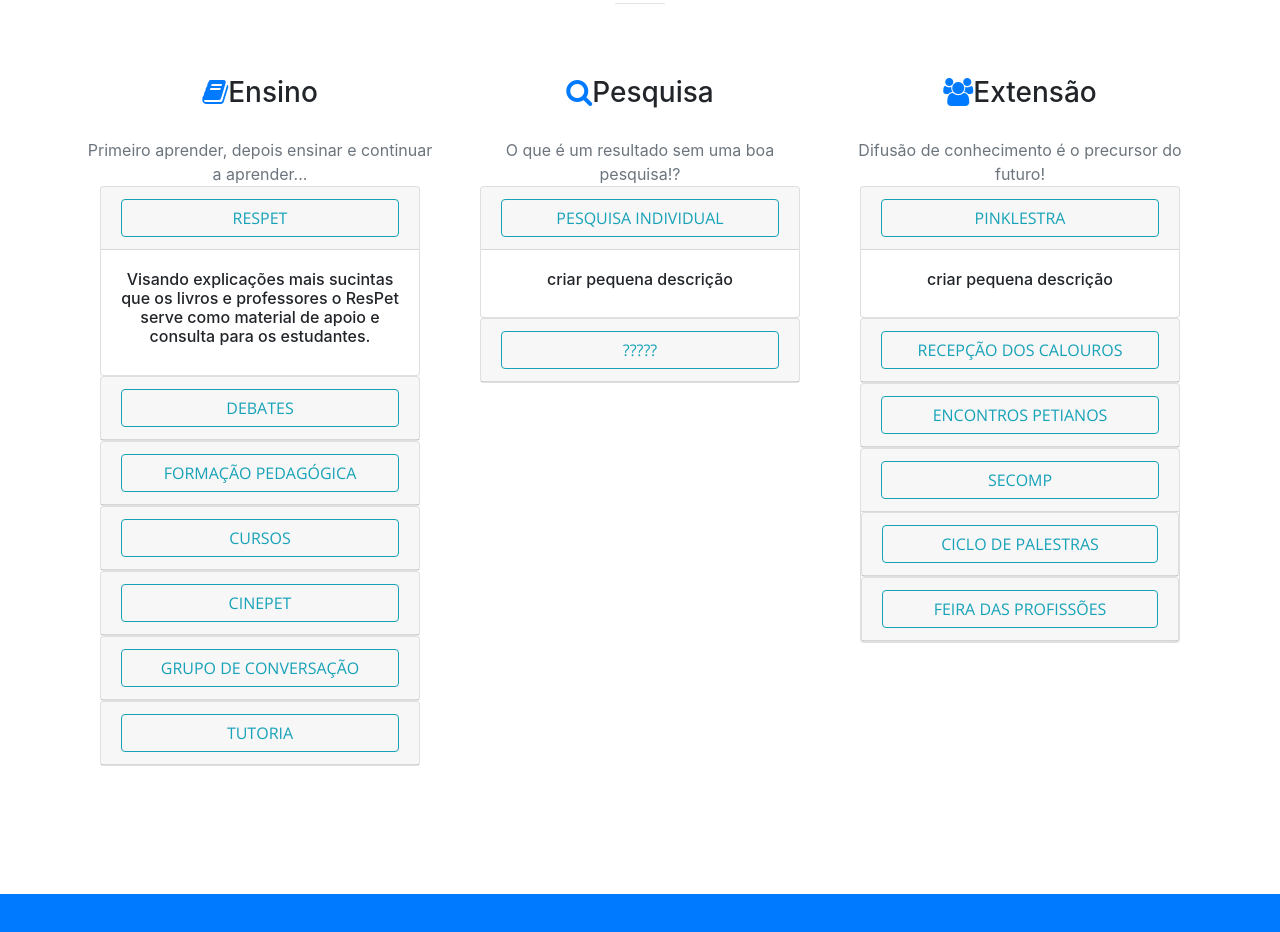
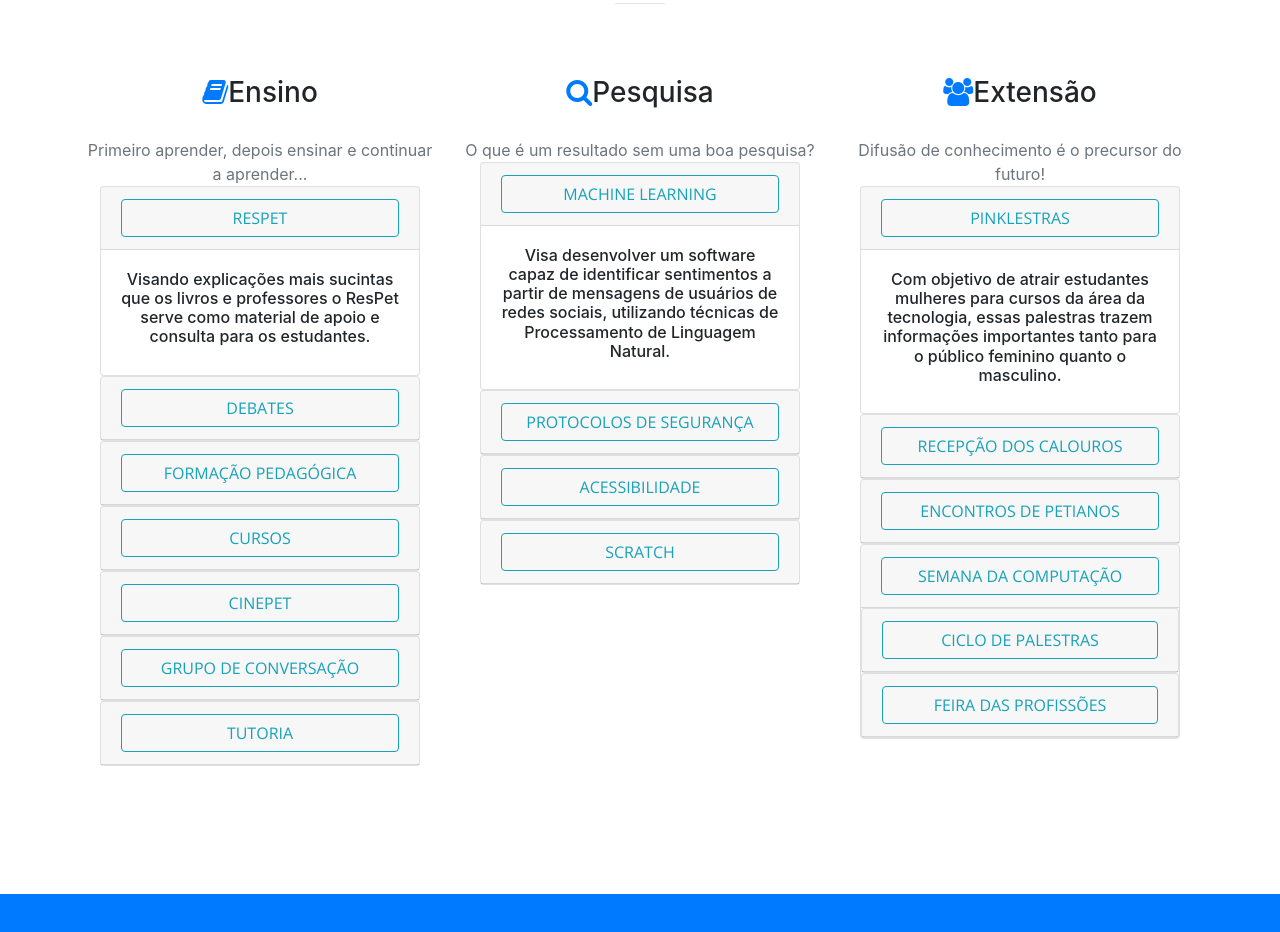
Before and after one commit to MarkosVS/PET-site, a website with bundled scripts: page index.html in a window 1280 px wide. Shown: the part 2199-3131 px from the top of the page. Built offline with nearby package versions, Linux system fonts and the light colour scheme.

Commit message:
100% atualizado

```diff
--- a/index.html
+++ b/index.html
@@ -237,7 +237,7 @@
                     </h5>
                   </div>
                   <div id="collapseThree" class="collapse" aria-labelledby="headingThree" data-parent="#accordion">
-                    <div class="card-body"><h6>Como uma das diretrizes do Programa de Educação Tutorial a formação pedagógica é uma iniciação dos petianos a prática da docência.</h6></div>
+                    <div class="card-body"><h6>Como uma das diretrizes do Programa de Educação Tutorial, a formação pedagógica é um incentivo à iniciação dos petianos a prática da docência.</h6></div>
                   </div>
                 </div>
                 <div class="card">
@@ -277,7 +277,7 @@
                     </h5>
                   </div>
                   <div id="collapseSeven" class="collapse" aria-labelledby="headingSeven" data-parent="#accordion">
-                    <div class="card-body"><h6>criar pequena descrição</h6></div>
+                    <div class="card-body"><h6>Como uma das principais atividades do programa, são ofertadas tutorias aos alunos, principalmente, os do primeiro semestre. Além de oferecer atividades de reforço escolar com objetivo de motivar e tentar superar a evasão.</h6></div>
                   </div>
                 </div>
               </div>
@@ -287,7 +287,7 @@
           <div class="col-lg-4 col-md-6 text-center">
             <div class="service-box mt-5 mx-auto">
               <h3 class="mb-3"><i class="fa fa-1x fa-search text-primary mb-3 sr-icons"></i>Pesquisa</h3>
-              <p class="text-muted mb-0">O que é um resultado sem uma boa pesquisa!?</p>
+              <p class="text-muted mb-0">O que é um resultado sem uma boa pesquisa?</p>
             </div>
             <div class="container">
 
@@ -295,22 +295,42 @@
                 <div class="card">
                   <div class="card-header" id="headingOne2">
                     <h5 class="mb-0">
-                      <button class="btn btn-outline-info btn-block js-scroll-trigger" data-toggle="collapse" data-target="#collapseOne2" aria-expanded="true" aria-controls="collapseOne2">Pesquisa Individual</button>
+                      <button class="btn btn-outline-info btn-block js-scroll-trigger" data-toggle="collapse" data-target="#collapseOne2" aria-expanded="true" aria-controls="collapseOne2">Machine Learning</button>
                     </h5>
                   </div>
 
                   <div id="collapseOne2" class="collapse show" aria-labelledby="headingOne2" data-parent="#accordion2">
-                    <div class="card-body"><h6>criar pequena descrição</h6></div>
+                    <div class="card-body"><h6>Visa desenvolver um software capaz de identificar sentimentos a partir de mensagens de usuários de redes sociais, utilizando técnicas de Processamento de Linguagem Natural.</h6></div>
                   </div>
                 </div>
                 <div class="card">
                   <div class="card-header" id="headingTwo2">
                     <h5 class="mb-0">
-                      <button class="btn btn-outline-info btn-block js-scroll-trigger collapsed" data-toggle="collapse" data-target="#collapseTwo2" aria-expanded="false" aria-controls="collapseTwo2">?????</button>
+                      <button class="btn btn-outline-info btn-block js-scroll-trigger collapsed" data-toggle="collapse" data-target="#collapseTwo2" aria-expanded="false" aria-controls="collapseTwo2">Protocolos de Segurança</button>
                     </h5>
                   </div>
                   <div id="collapseTwo2" class="collapse" aria-labelledby="headingTwo2" data-parent="#accordion2">
-                    <div class="card-body"><h6>criar pequena descrição</h6></div>
+                    <div class="card-body"><h6>Pesquisa com o objetivo de analisar e comparar diferentes protocolos de segurança de redes, como WPA, WPA-2 e WEP.</h6></div>
+                  </div>
+                </div>
+                <div class="card">
+                  <div class="card-header" id="headingTwo2">
+                    <h5 class="mb-0">
+                      <button class="btn btn-outline-info btn-block js-scroll-trigger collapsed" data-toggle="collapse" data-target="#collapseAcesso" aria-expanded="false" aria-controls="collapseTwo2">Acessibilidade</button>
+                    </h5>
+                  </div>
+                  <div id="collapseAcesso" class="collapse" aria-labelledby="headingAcesso" data-parent="#accordion2">
+                    <div class="card-body"><h6>Frente a informação de que no ano de 2019 haverão cotas para deficientes no vestibular da UECE, essa pesquisa tem o fito de analisar, sob a óptica de deficientes visuais, o impacto da falta de acessibilidade do site da UECE sobre os deficientes visuais ingressantes na universidade.</h6></div>
+                  </div>
+                </div>
+                <div class="card">
+                  <div class="card-header" id="headingTwo2">
+                    <h5 class="mb-0">
+                      <button class="btn btn-outline-info btn-block js-scroll-trigger collapsed" data-toggle="collapse" data-target="#collapsePesq3" aria-expanded="false" aria-controls="collapseTwo2">Scratch</button>
+                    </h5>
+                  </div>
+                  <div id="collapsePesq3" class="collapse" aria-labelledby="headingTwo2" data-parent="#accordion2">
+                    <div class="card-body"><h6>Análise bibliográfica de pesquisas sobre o uso de Scratch na educação com intuito de avaliar a eficiência do mesmo no ensino da programação.</h6></div>
                   </div>
                 </div>
               </div>
@@ -328,12 +348,12 @@
                 <div class="card">
                   <div class="card-header" id="headingOne3">
                     <h5 class="mb-0">
-                      <button class="btn btn-outline-info btn-block js-scroll-trigger" data-toggle="collapse" data-target="#collapseOne3" aria-expanded="true" aria-controls="collapseOne3">PinkLestra</button>
+                      <button class="btn btn-outline-info btn-block js-scroll-trigger" data-toggle="collapse" data-target="#collapseOne3" aria-expanded="true" aria-controls="collapseOne3">PinkLestras</button>
                     </h5>
                   </div>
 
                   <div id="collapseOne3" class="collapse show" aria-labelledby="headingOne3" data-parent="#accordion3">
-                    <div class="card-body"><h6>criar pequena descrição</h6></div>
+                    <div class="card-body"><h6>Com objetivo de atrair estudantes mulheres para cursos da área da tecnologia, essas palestras trazem informações importantes tanto para o público feminino quanto o masculino.</h6></div>
                   </div>
                 </div>
                 <div class="card">
@@ -343,27 +363,27 @@
                     </h5>
                   </div>
                   <div id="collapseTwo3" class="collapse" aria-labelledby="headingTwo3" data-parent="#accordion3">
-                    <div class="card-body"><h6>criar pequena descrição</h6></div>
+                    <div class="card-body"><h6>Para os novos alunos do curso é apresentada a faculdade, informações quanto a localização dos principais órgãos e apresentação de professores e coordenadores do curso.</h6></div>
                   </div>
                 </div>
                 <div class="card">
                   <div class="card-header" id="headingThree3">
                     <h5 class="mb-0">
-                      <button class="btn btn-outline-info btn-block js-scroll-trigger collapsed" data-toggle="collapse" data-target="#collapseThree3" aria-expanded="false" aria-controls="collapseThree3">Encontros Petianos</button>
+                      <button class="btn btn-outline-info btn-block js-scroll-trigger collapsed" data-toggle="collapse" data-target="#collapseThree3" aria-expanded="false" aria-controls="collapseThree3">Encontros de Petianos</button>
                     </h5>
                   </div>
                   <div id="collapseThree3" class="collapse" aria-labelledby="headingThree3" data-parent="#accordion3">
-                    <div class="card-body"><h6>criar pequena descrição</h6></div>
+                    <div class="card-body"><h6>Visa a troca de experiências e saberes entre os PET’s que participam do movimento InterPET, ocorrendo em encontros estaduais, nordestinos e nacionais.</h6></div>
                   </div>
                 </div>
                 <div class="card">
                   <div class="card-header" id="headingFour3">
                     <h5 class="mb-0">
-                      <button class="btn btn-outline-info btn-block js-scroll-trigger collapsed" data-toggle="collapse" data-target="#collapseFour3" aria-expanded="false" aria-controls="collapseFour3">Secomp</button>
+                      <button class="btn btn-outline-info btn-block js-scroll-trigger collapsed" data-toggle="collapse" data-target="#collapseFour3" aria-expanded="false" aria-controls="collapseFour3">Semana da Computação</button>
                     </h5>
                   </div>
                   <div id="collapseFour3" class="collapse" aria-labelledby="headingFour3" data-parent="#accordion3">
-                    <div class="card-body"><h6>criar pequena descrição</h6></div>
+                    <div class="card-body"><h6>Como atividade e evento do PET computação pretende contribuir para o fortalecimento da imagem do curso como importante polo acadêmico e profissional no Ceará. </h6></div>
                   </div>
                   <div class="card">
                   <div class="card-header" id="headingFive3">
@@ -372,7 +392,7 @@
                     </h5>
                   </div>
                   <div id="collapseFive3" class="collapse" aria-labelledby="headingFive3" data-parent="#accordion3">
-                    <div class="card-body"><h6>criar pequena descrição</h6></div>
+                    <div class="card-body"><h6>Um dos objetivos dessas palestras, além de manter o aluno da graduação informado sobre diversos temas da sua área, é ajudar esses alunos a começarem a traçar o seu futuro e planejarem qual ramo seguir.</h6></div>
                   </div>
                 </div>
                 <div class="card">
@@ -382,7 +402,7 @@
                     </h5>
                   </div>
                   <div id="collapseSix3" class="collapse" aria-labelledby="headingSix3" data-parent="#accordion3">
-                    <div class="card-body"><h6>criar pequena descrição</h6></div>
+                    <div class="card-body"><h6>Contribuir para que os alunos de Ensino Médio conheçam a instituição onde poderão estudar no ensino superior, decidir que profissão escolher, pois eles muitas vezes não têm ideia do que irão cursar, esclarecendo dúvidas de como funciona o curso de Ciência da Computação da UECE.</h6></div>
                   </div>
                 </div>
                 </div>
```
